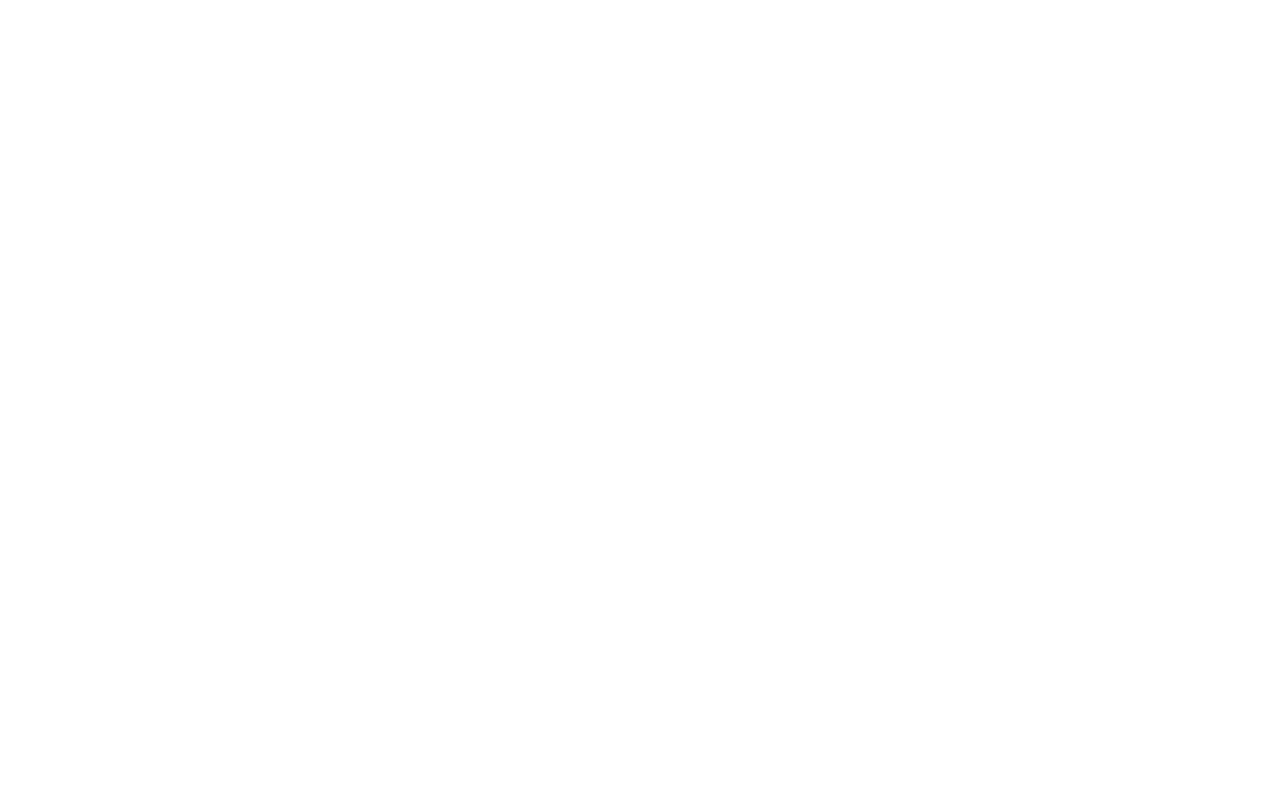
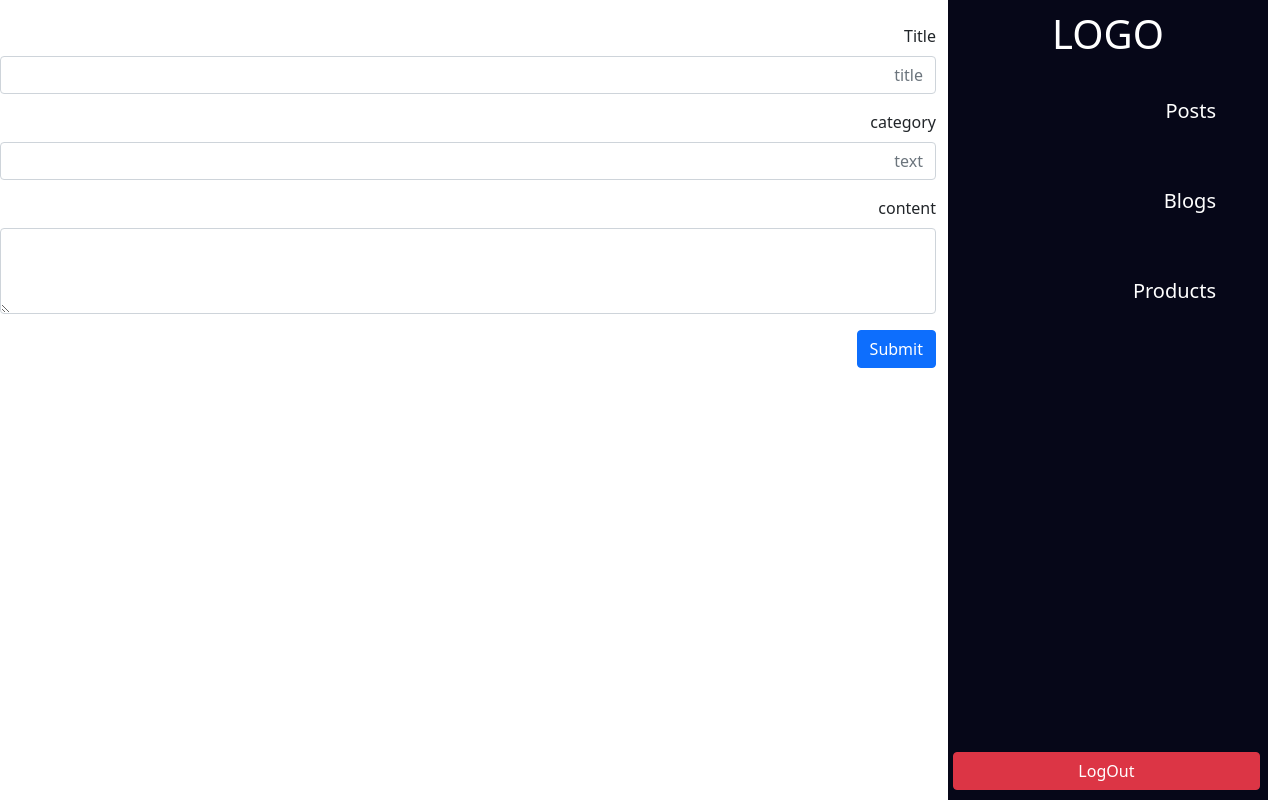
Before and after one commit to soheilyr/adminPanel, a React (Vite) app: page /posts/new in a window 1280 px wide. Before the commit this address had no page. Built offline with nearby package versions, Linux system fonts and the light colour scheme; sample sign-in values are in the browser's storage.

Commit message:
add toastify and authentication for new posts form

```diff
--- a/package.json
+++ b/package.json
@@ -13,7 +13,8 @@
     "react": "^18.0.0",
     "react-bootstrap": "^2.4.0",
     "react-dom": "^18.0.0",
-    "react-router-dom": "^6.3.0"
+    "react-router-dom": "^6.3.0",
+    "react-toastify": "^9.0.3"
   },
   "devDependencies": {
     "@types/react": "^18.0.0",
--- a/src/Routes/Routes.jsx
+++ b/src/Routes/Routes.jsx
@@ -1,8 +1,9 @@
 import { Routes as RT, Route } from "react-router-dom";
 import Dashboard from "../pages/Dashboard/Dashboard";
 import Login from "../pages/Login/Login";
-import Posts from "../pages/Posts";
+import Posts from "../pages/Posts/Posts";
 import SignUp from "../pages/SingUp/SignUp";
+import NewPost from "../pages/NewPost/NewPost";
 import ProtectedRoute from "./ProtectedRoute/ProtectedRoute";
 import { useContext } from "react";
 import { authContext } from "../context/Auth-context";
@@ -28,6 +29,15 @@
             </ProtectedRoute>
           }
         />
+
+        <Route
+          path="posts/new"
+          element={
+            <ProtectedRoute user={isLoggedIn}>
+              <NewPost />
+            </ProtectedRoute>
+          }
+        />
       </Route>
     </RT>
   );
--- a/src/Urls/Urls.jsx
+++ b/src/Urls/Urls.jsx
@@ -4,3 +4,5 @@
 export const SIGN_IN =
   "https://identitytoolkit.googleapis.com/v1/accounts:signInWithPassword?key=" +
   API_KEY;
+export const NEWPOSTS =
+  "https://admin-panel-479e2-default-rtdb.firebaseio.com/posts.json";
--- /dev/null
+++ b/src/pages/NewPost/NewPost.jsx
@@ -0,0 +1,85 @@
+import axios from "axios";
+import React from "react";
+import { useState, useRef } from "react";
+import { Form, Button } from "react-bootstrap";
+import { useNavigate } from "react-router-dom";
+import { NEWPOSTS } from "../../Urls/Urls";
+import { ToastContainer, toast } from "react-toastify";
+import "react-toastify/dist/ReactToastify.css";
+const NewPost = () => {
+  const titleValue = useRef();
+  const category = useRef();
+  const contentValue = useRef();
+
+  let history = useNavigate();
+  const [loading, setLoading] = useState(false);
+  const notify = () =>
+    toast("Post Successfully Added !!!", {
+      onClose: () => {
+        history("/posts");
+        setLoading(true);
+      },
+    });
+  const warn = () => {
+    toast.warn("please fill all of the field!", {
+      autoClose: 1000,
+      closeOnClick: true,
+    });
+  };
+  const handleSubmitPost = (e) => {
+    e.preventDefault();
+    if (
+      titleValue.current.value &&
+      category.current.value &&
+      contentValue.current.value
+    ) {
+      setLoading(true);
+      axios
+        .post(
+          NEWPOSTS,
+          {
+            category: category.current.value,
+            content: contentValue.current.value,
+            id: Math.floor(Math.random() * 100000),
+            title: titleValue.current.value,
+          },
+          {
+            headers: { "Content-type": "application/json" },
+          }
+        )
+        .then((response) => {
+          if (response.statusText === "OK") {
+            notify();
+
+            //   history("/posts");
+          }
+        });
+    } else {
+      warn();
+    }
+  };
+  return (
+    <Form className="my-4" onSubmit={handleSubmitPost}>
+      <Form.Group className="mb-3">
+        <Form.Label>Title</Form.Label>
+        <Form.Control ref={titleValue} type="text" placeholder="title" />
+      </Form.Group>
+
+      <Form.Group className="mb-3">
+        <Form.Label>category</Form.Label>
+        <Form.Control ref={category} type="text" placeholder="text" />
+      </Form.Group>
+      <Form.Group className="mb-3">
+        <Form.Label>content</Form.Label>
+        <Form.Control ref={contentValue} as="textarea" rows={3} />
+      </Form.Group>
+      <Button disabled={loading} variant="primary" type="submit">
+        {loading ? "...Loading" : "Submit"}
+      </Button>
+
+      <ToastContainer autoClose={500} />
+    </Form>
+  );
+};
+
+export default NewPost;
--- a/src/pages/Posts.jsx
+++ /dev/null
@@ -1,5 +0,0 @@
-const Posts = (props) => {
-  return <div>posts component</div>;
-};
-
-export default Posts;
--- /dev/null
+++ b/src/pages/Posts/Posts.jsx
@@ -0,0 +1,53 @@
+import { Table } from "react-bootstrap";
+import { useEffect, useState } from "react";
+import axios from "axios";
+import { Link } from "react-router-dom";
+const Posts = (props) => {
+  const [posts, setPosts] = useState([]);
+  useEffect(() => {
+    axios
+      .get("https://admin-panel-479e2-default-rtdb.firebaseio.com/posts.json")
+      .then((response) => {
+        return response.data;
+      })
+      .then((data) => {
+        let newPosts = [...posts];
+        Object.values(data).forEach((item) => {
+          newPosts.push(item);
+        });
+        setPosts(newPosts);
+        console.log(posts);
+      })
+      .then(console.log(posts));
+  }, []);
+  const postContent = posts.map((item) => {
+    return (
+      <tr key={item.id}>
+        <th>{item.id}</th>
+        <th>{item.title}</th>
+        <th>{item.category}</th>
+        <th>{item.content}</th>
+      </tr>
+    );
+  });
+  return (
+    <>
+      <Link to="new" className="btn my-3 btn-success">
+        ADD
+      </Link>
+      <Table striped bordered hover size="sm">
+        <thead>
+          <tr>
+            <th>#</th>
+            <th>title</th>
+            <th>category</th>
+            <th>content</th>
+          </tr>
+        </thead>
+        <tbody>{postContent}</tbody>
+      </Table>
+    </>
+  );
+};
+
+export default Posts;
```
Also changed, not shown: src/pages/NewPost/NewPost.css (added), 1 other file (tests, documents, lock files or other folders).
